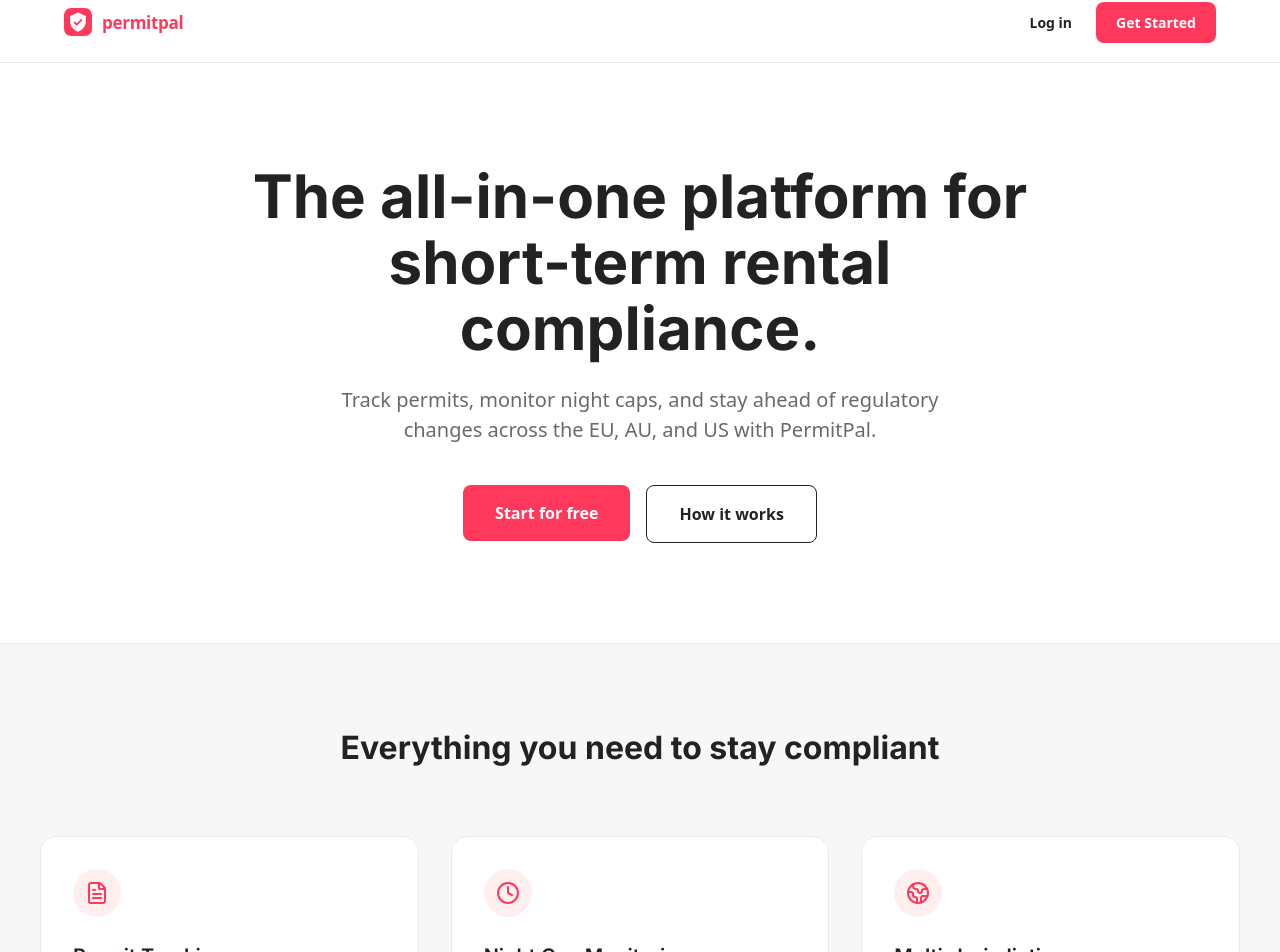
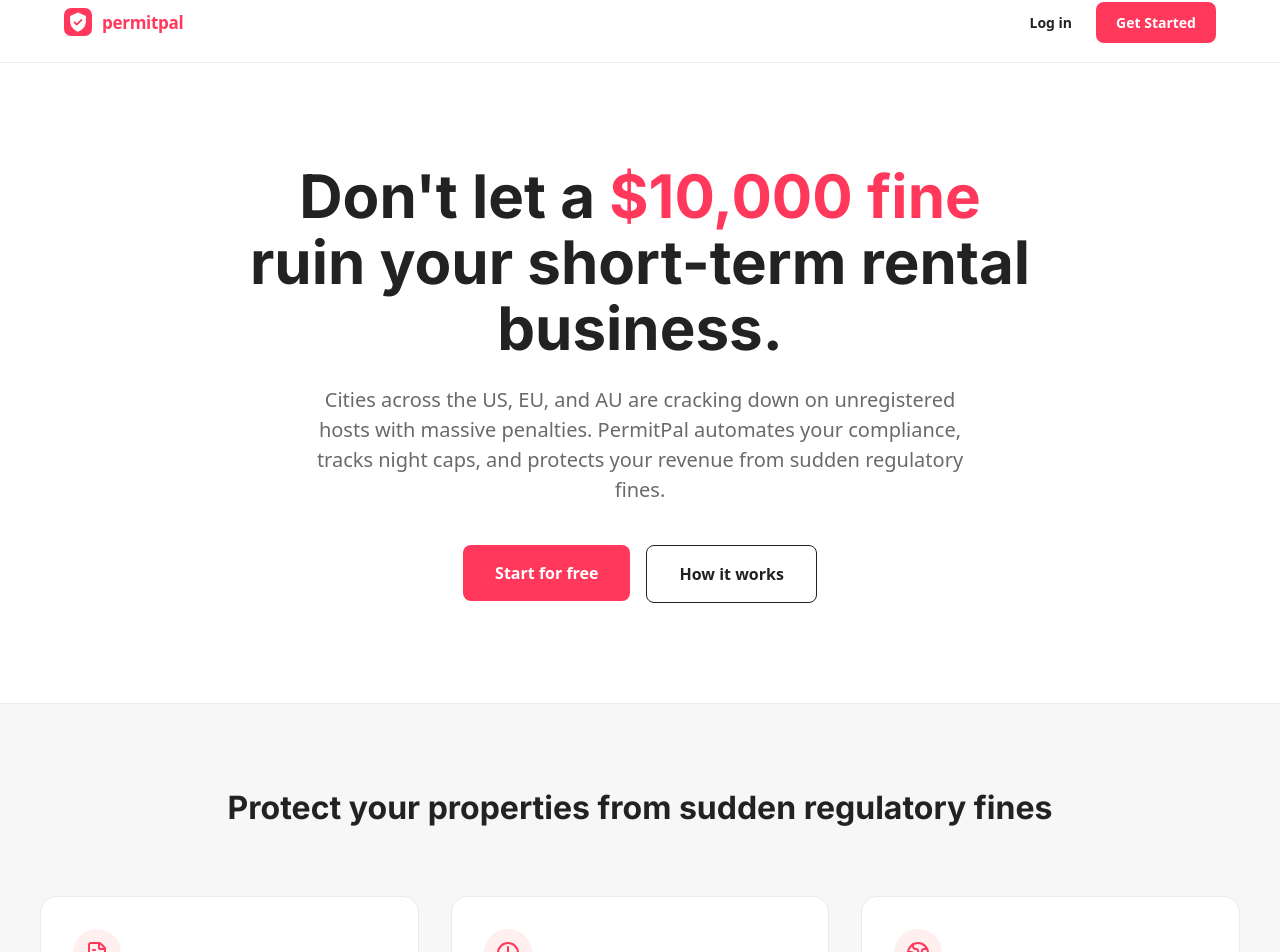
Before and after one commit to Sammalik8884/PermitPal, a React (Vite) app in the folder frontend/: page / in a window 1280 px wide. Shown: the part 18-970 px from the top of the page. Built offline with nearby package versions, Linux system fonts and the light colour scheme; no server answers.

Commit message:
feat: Updated landing page copy for loss aversion & linked auth layout logo to home

```diff
--- a/frontend/src/layouts/AuthLayout.tsx
+++ b/frontend/src/layouts/AuthLayout.tsx
@@ -1,4 +1,4 @@
-import { Outlet } from "react-router-dom";
+import { Outlet, Link } from "react-router-dom";
 import { CheckCircle2, Globe2, Bell, FileText, TrendingUp } from "lucide-react";
 import { PermitPalWordmark, PermitPalIcon } from "@/components/ui/logo";
 
@@ -29,7 +29,9 @@
         }}
       >
         {/* Logo */}
-        <PermitPalWordmark size={32} />
+        <Link to="/" className="inline-block transition-opacity hover:opacity-80">
+          <PermitPalWordmark size={32} />
+        </Link>
 
         {/* Middle: Hero */}
         <div>
@@ -132,7 +134,9 @@
           className="flex items-center gap-2 lg:hidden"
           style={{ padding: "24px" }}
         >
-          <PermitPalWordmark size={28} />
+          <Link to="/" className="inline-block transition-opacity hover:opacity-80">
+            <PermitPalWordmark size={28} />
+          </Link>
         </div>
 
         {/* Centered Form */}
--- a/frontend/src/pages/landing.tsx
+++ b/frontend/src/pages/landing.tsx
@@ -3,10 +3,10 @@
 import { PermitPalWordmark } from "@/components/ui/logo";
 
 const features = [
-  { icon: FileText, title: "Permit Tracking", desc: "Track all STR permits with automated expiry alerts across multiple properties." },
-  { icon: Clock, title: "Night Cap Monitoring", desc: "Real-time tracking of nightly bookings against local caps via iCal sync." },
-  { icon: Globe2, title: "Multi-Jurisdiction", desc: "Stay compliant across EU, AU, and US regulations automatically." },
-  { icon: Bell, title: "Automated Alerts", desc: "Email, SMS, and in-app alerts for permits, night caps, and regulatory changes." },
+  { icon: FileText, title: "Avoid Permit Violations", desc: "Missing a permit renewal can trigger immediate listing suspension and daily fines. We automate your expiry alerts so you never miss a deadline." },
+  { icon: Clock, title: "Prevent Night Cap Penalties", desc: "Going one night over your local limit can flag your property for audit. Our real-time iCal sync strictly monitors your nights to keep you safe." },
+  { icon: Globe2, title: "Global Compliance Automation", desc: "Regulations are changing overnight across the US, EU, and AU. We automatically adapt your compliance tracking to local laws so you're always protected." },
+  { icon: Bell, title: "Critical Alert System", desc: "Don't get caught off-guard by a regulatory crackdown. Receive immediate SMS, email, and in-app alerts the moment your compliance status is at risk." },
 ];
 
 const plans = [
@@ -71,10 +71,10 @@
       <section style={{ padding: "100px 24px", textAlign: "center", borderBottom: "1px solid #ebebeb" }}>
         <div style={{ maxWidth: "800px", margin: "0 auto" }}>
           <h1 className="text-4xl sm:text-5xl md:text-6xl font-[800] text-[#222222] tracking-[-1.5px] leading-[1.1] mb-6">
-            The all-in-one platform for short-term rental compliance.
+            Don't let a <span className="text-[#ff385c]">$10,000 fine</span> ruin your short-term rental business.
           </h1>
-          <p style={{ fontSize: "20px", color: "#6a6a6a", lineHeight: 1.5, marginBottom: "40px", maxWidth: "600px", margin: "0 auto 40px" }}>
-            Track permits, monitor night caps, and stay ahead of regulatory changes across the EU, AU, and US with PermitPal.
+          <p style={{ fontSize: "20px", color: "#6a6a6a", lineHeight: 1.5, marginBottom: "40px", maxWidth: "660px", margin: "0 auto 40px" }}>
+            Cities across the US, EU, and AU are cracking down on unregistered hosts with massive penalties. PermitPal automates your compliance, tracks night caps, and protects your revenue from sudden regulatory fines.
           </p>
           <div className="flex flex-col sm:flex-row justify-center gap-4">
             <Link to="/register" className="w-full sm:w-auto">
@@ -115,7 +115,7 @@
       <section id="features" style={{ padding: "80px 24px", backgroundColor: "#f7f7f7", borderBottom: "1px solid #ebebeb" }}>
         <div style={{ maxWidth: "1200px", margin: "0 auto" }}>
           <h2 style={{ fontSize: "32px", fontWeight: 700, color: "#222222", textAlign: "center", marginBottom: "64px" }}>
-            Everything you need to stay compliant
+            Protect your properties from sudden regulatory fines
           </h2>
           <div style={{ display: "grid", gridTemplateColumns: "repeat(auto-fit, minmax(280px, 1fr))", gap: "32px" }}>
             {features.map((feature, idx) => (
```
